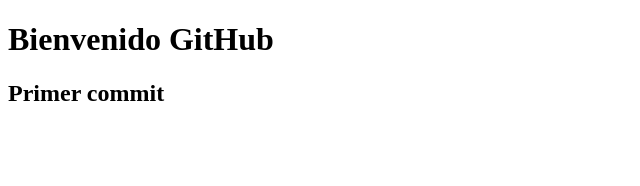
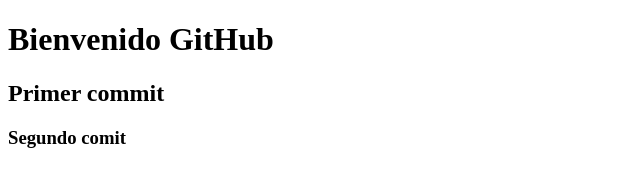
Before and after one commit to Pablo-ganigian/Prueba, a plain HTML site: page index.html in a window 1280 px wide. Shown: the whole page, without its empty margins (0-640 px from the left). Drawn offline with Linux system fonts and the light colour scheme.

Commit message:
Segundo commit

```diff
--- a/index.html
+++ b/index.html
@@ -9,5 +9,6 @@
   <body>
     <h1>Bienvenido GitHub</h1>
     <h2>Primer commit</h2>
+    <h3>Segundo comit</h3>
   </body>
 </html>
```
